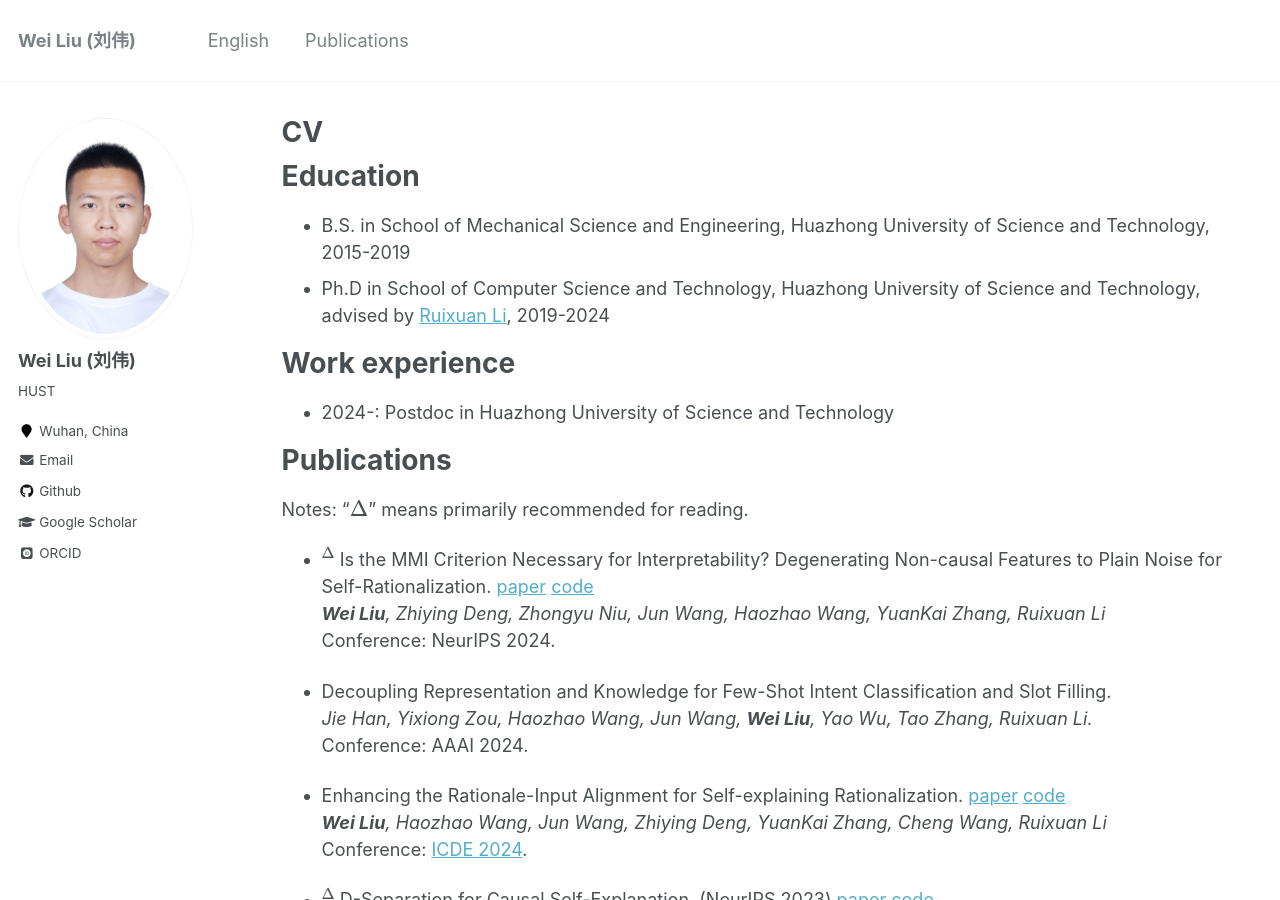
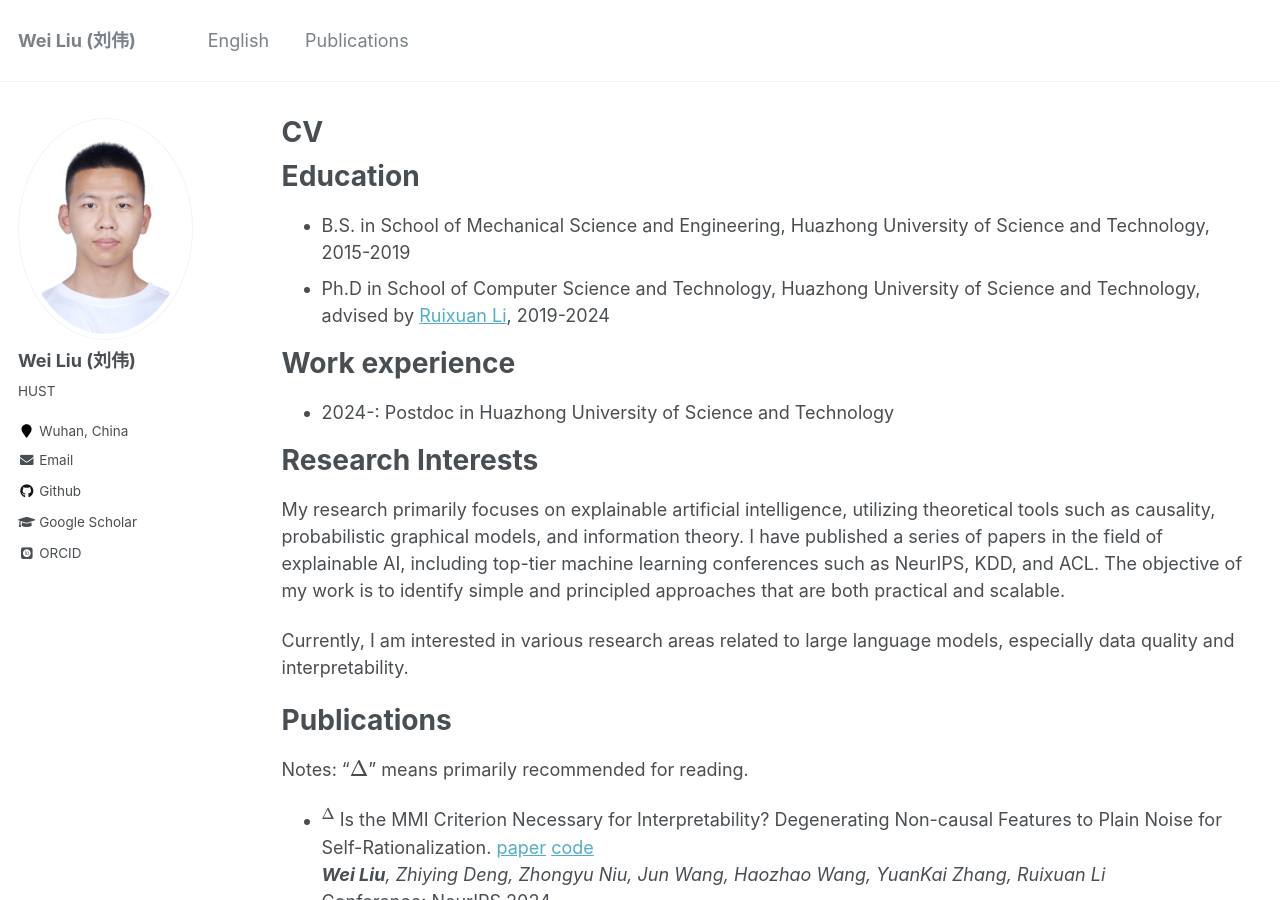
Before and after one commit to jugechengzi/WeiLiu.github.io, a Jekyll site: the page built from _pages/cv.md, in a window 1280 px wide and 900 px high. Built offline with Jekyll 4.4.1, drawn with Linux system fonts in a browser that asks for light colours; some web fonts are replaced; formulas are drawn with MathJax 3.

Commit message:
Update cv.md

```diff
--- a/_pages/cv.md
+++ b/_pages/cv.md
@@ -18,6 +18,11 @@ Work experience
 ======
 * 2024-: Postdoc in Huazhong University of Science and Technology
 
+Research Interests
+======
+ My research primarily focuses on explainable artificial intelligence, utilizing theoretical tools such as causality, probabilistic graphical models, and information theory. I have published a series of papers in the field of explainable AI, including top-tier machine learning conferences such as NeurIPS, KDD, and ACL. The objective of my work is to identify simple and principled approaches that are both practical and scalable.
+
+Currently, I am interested in various research areas related to large language models, especially data quality and interpretability.
 
 Publications
 ======
```
